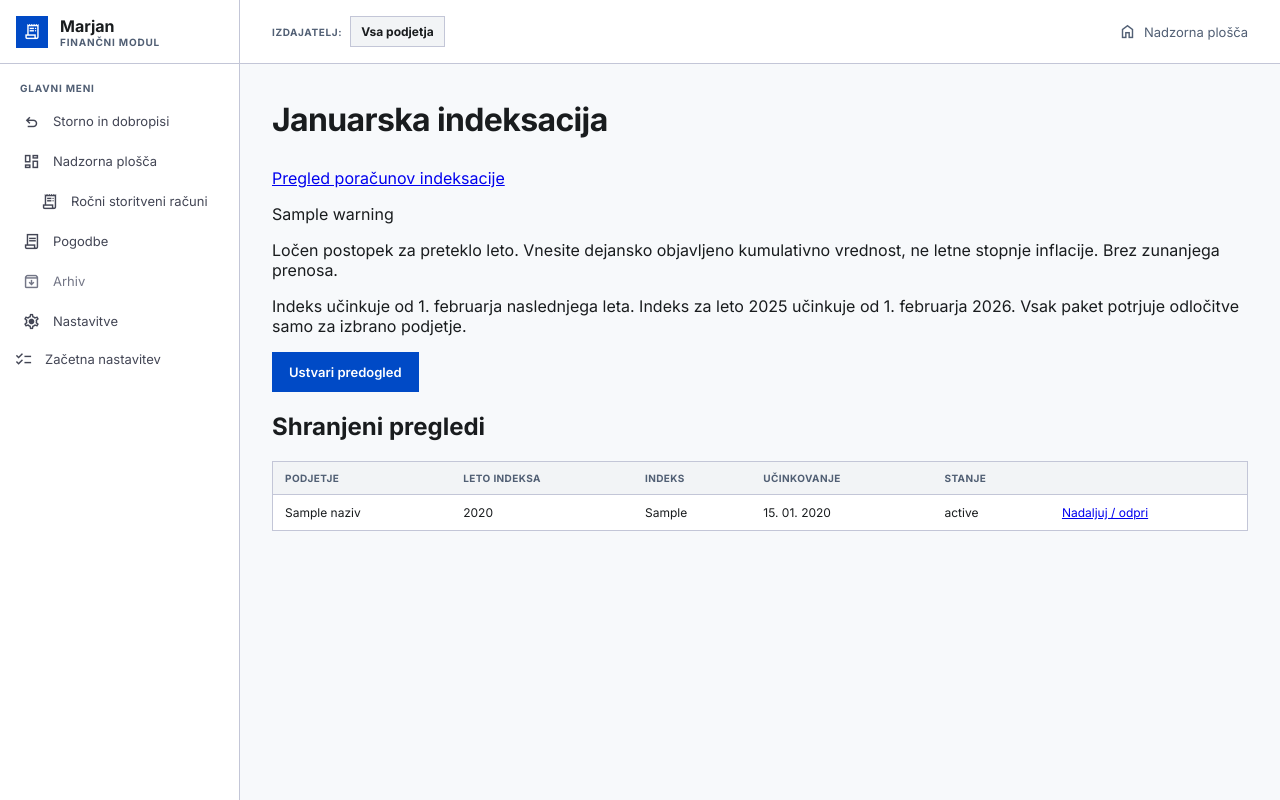
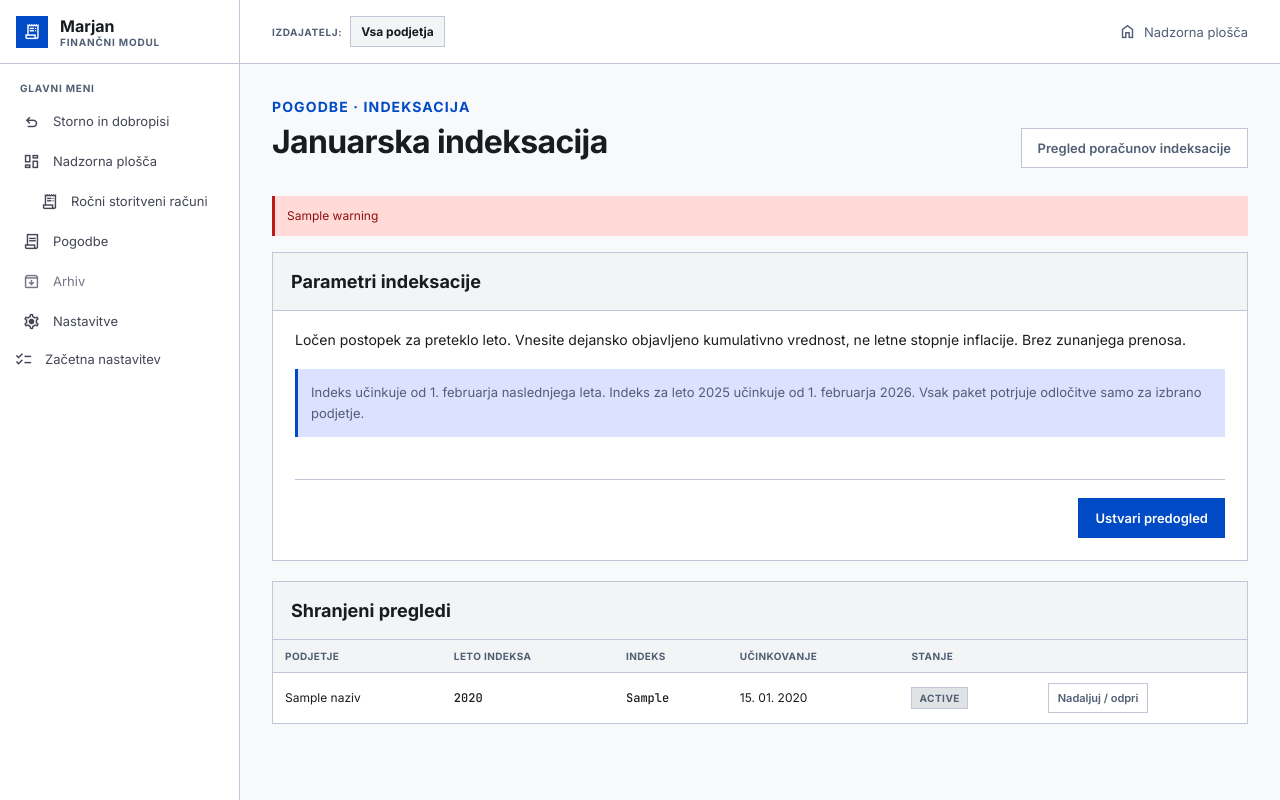
Before and after one commit to domenkac/MarjanApp, a Django app: template ui/templates/ui/indexation_list.html in a window 1280 px wide. Run offline with Django 5.2, Linux system fonts and the light colour scheme; the template is opened without the code that fills it: most values are stand-ins (such as "Sample title", 1, 10 or a date in 2020).

Commit message:
Harmonize invoice and indexation UI styling

```diff
--- a/ui/static/ui/app.css
+++ b/ui/static/ui/app.css
@@ -182,6 +182,36 @@ body { margin: 0; min-width: 1024px; background: var(--background); }
 .status-panel form { padding: 0; }
 .compact-empty { min-height: 100px; }
 
+.workflow-page { min-width: 0; font-size: 14px; }
+.workflow-page p { line-height: 1.6; }
+.workflow-page .settings-heading, .workflow-page .form-actions { flex-wrap: wrap; }
+.workflow-page .settings-heading > div { flex: 1 1 420px; min-width: 0; }
+.workflow-page h1, .workflow-page .card-heading h2 { overflow-wrap: anywhere; }
+.workflow-page .card-body { padding: 18px 22px; }
+.workflow-page .card-body > p:first-child { margin-top: 0; }
+.workflow-page .card-body > p:last-child { margin-bottom: 0; }
+.workflow-page .card-body + form { padding-top: 0; }
+.workflow-page .form-note { align-items: flex-start; }
+.workflow-page .settings-table-wrap, .workflow-page .adjustment-evidence { overflow-x: auto; }
+.workflow-page .settings-card > .settings-table-wrap { margin: 0; border: 0; }
+.workflow-page .settings-table { min-width: 660px; }
+.workflow-page .confirmation-block h3 { margin: 0 0 12px; font-size: 16px; }
+.workflow-page .confirmation-block a { color: var(--primary); }
+.workflow-page .adjustment-evidence [role="alert"] { padding: 10px 12px; color: #8d1010; background: #ffdad6; border-left: 3px solid #ba1a1a; font-size: 12px; }
+.workflow-page input[type="checkbox"] { width: 16px; height: 16px; accent-color: var(--primary); vertical-align: middle; }
+.invoice-detail .dashboard-grid { grid-template-columns: repeat(2, minmax(0, 1fr)); margin-bottom: 20px; }
+.invoice-detail .panel { min-width: 0; margin-bottom: 20px; padding: 22px; }
+.invoice-detail .dashboard-grid .panel { margin-bottom: 0; }
+.invoice-detail .panel > h2 { margin: -22px -22px 18px; padding: 14px 18px; background: var(--surface-low); border-bottom: 1px solid var(--outline); font-size: 18px; }
+.invoice-detail dl { display: grid; grid-template-columns: minmax(140px, .65fr) minmax(0, 1fr); gap: 12px 20px; margin: 0; font-size: 14px; line-height: 1.6; }
+.invoice-detail dt { color: var(--muted); font-size: 11px; font-weight: 700; letter-spacing: .04em; text-transform: uppercase; }
+.invoice-detail dd { margin: 0; overflow-wrap: anywhere; }
+
+@media (max-width: 1200px) {
+  .invoice-detail .dashboard-grid { grid-template-columns: minmax(0, 1fr); }
+  .workflow-page .settings-form-grid { grid-template-columns: minmax(0, 1fr); }
+}
+
 @media (max-width: 1100px) {
   .page-content { padding: 24px; }
   .metrics { grid-template-columns: repeat(2, 1fr); }
--- a/ui/templates/ui/indexation_list.html
+++ b/ui/templates/ui/indexation_list.html
@@ -1,14 +1,22 @@
 {% extends "ui/base.html" %}
 {% block title %}Januarska indeksacija · Marjan{% endblock %}
 {% block content %}
-<header class="page-heading"><h1>Januarska indeksacija</h1></header>
-<p><a href="{% url 'ui:adjustment_list' %}">Pregled poračunov indeksacije</a></p>
-{% for warning in adjustment_warnings %}<p role="alert">{{ warning }}</p>{% endfor %}
+<div class="workflow-page">
+<header class="page-heading settings-heading"><div><p class="eyebrow">Pogodbe · Indeksacija</p><h1>Januarska indeksacija</h1></div>
+<a class="button-secondary" href="{% url 'ui:adjustment_list' %}">Pregled poračunov indeksacije</a></header>
+{% for warning in adjustment_warnings %}<p class="form-errors" role="alert">{{ warning }}</p>{% endfor %}
+<section class="settings-card">
+<div class="card-heading"><h2>Parametri indeksacije</h2></div>
+<div class="card-body">
 <p>Ločen postopek za preteklo leto. Vnesite dejansko objavljeno kumulativno vrednost, ne letne stopnje inflacije. Brez zunanjega prenosa.</p>
-<p>Indeks učinkuje od 1. februarja naslednjega leta. Indeks za leto 2025 učinkuje od 1. februarja 2026. Vsak paket potrjuje odločitve samo za izbrano podjetje.</p>
-<form method="post">{% csrf_token %}{{ form.as_p }}<button class="button-primary" type="submit">Ustvari predogled</button></form>
-<h2>Shranjeni pregledi</h2>
-<section class="settings-table-wrap"><table class="settings-table"><thead><tr><th>Podjetje</th><th>Leto indeksa</th><th>Indeks</th><th>Učinkovanje</th><th>Stanje</th><th></th></tr></thead><tbody>
-{% for batch in batches %}<tr><td>{{ batch.company.naziv }}</td><td>{{ batch.index_year }}</td><td>{{ batch.index_value }}</td><td>{{ batch.effective_date|date:"d. m. Y" }}</td><td>{{ batch.get_state_display }}</td><td><a href="{% url 'ui:indexation_detail' batch.company_id batch.pk %}">Nadaljuj / odpri</a></td></tr>{% empty %}<tr><td colspan="6">Ni shranjenih pregledov.</td></tr>{% endfor %}
-</tbody></table></section>
+<p class="form-note">Indeks učinkuje od 1. februarja naslednjega leta. Indeks za leto 2025 učinkuje od 1. februarja 2026. Vsak paket potrjuje odločitve samo za izbrano podjetje.</p>
+</div>
+<form method="post">{% csrf_token %}{% include "ui/partials/form_fields.html" %}<div class="form-actions"><button class="button-primary" type="submit">Ustvari predogled</button></div></form>
+</section>
+<section class="settings-card">
+<div class="card-heading"><h2>Shranjeni pregledi</h2></div>
+<div class="settings-table-wrap"><table class="settings-table"><thead><tr><th>Podjetje</th><th>Leto indeksa</th><th>Indeks</th><th>Učinkovanje</th><th>Stanje</th><th></th></tr></thead><tbody>
+{% for batch in batches %}<tr><td>{{ batch.company.naziv }}</td><td class="numeric">{{ batch.index_year }}</td><td class="numeric">{{ batch.index_value }}</td><td>{{ batch.effective_date|date:"d. m. Y" }}</td><td><span class="status-badge">{{ batch.get_state_display }}</span></td><td><a class="button-secondary compact" href="{% url 'ui:indexation_detail' batch.company_id batch.pk %}">Nadaljuj / odpri</a></td></tr>{% empty %}<tr><td class="review-empty" colspan="6">Ni shranjenih pregledov.</td></tr>{% endfor %}
+</tbody></table></div></section>
+</div>
 {% endblock %}
```
Also changed, not shown: ui/templates/ui/adjustment_list.html (+13 -8 lines), ui/templates/ui/st_detail.html (+16 -12 lines).
